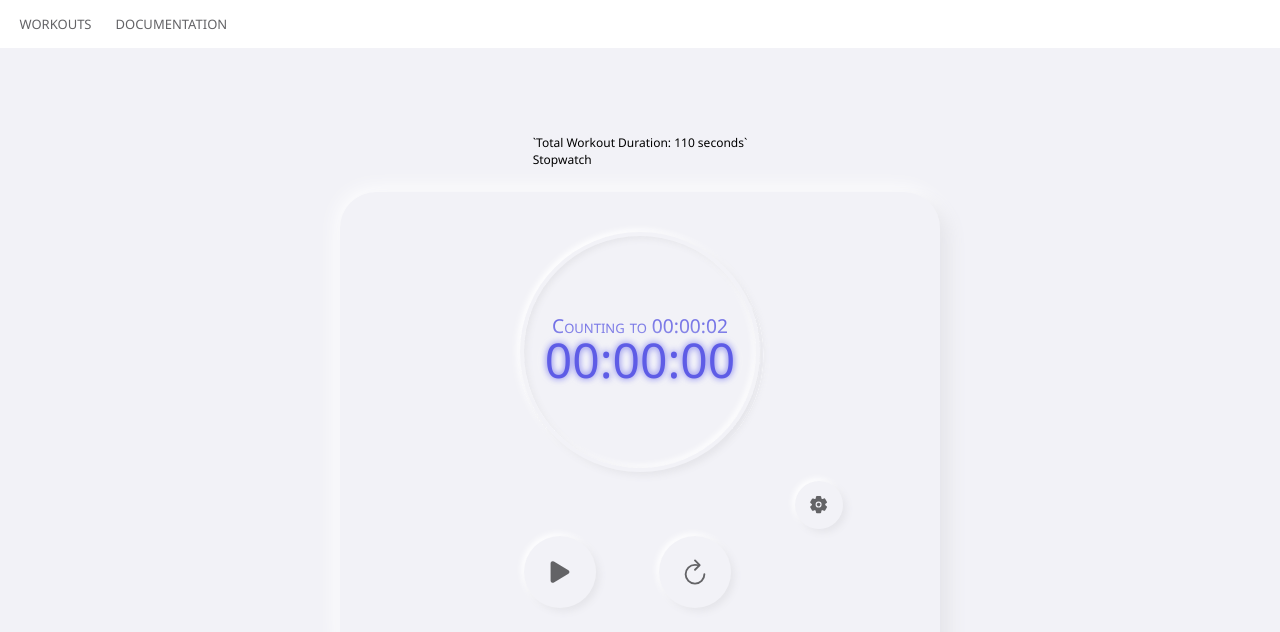
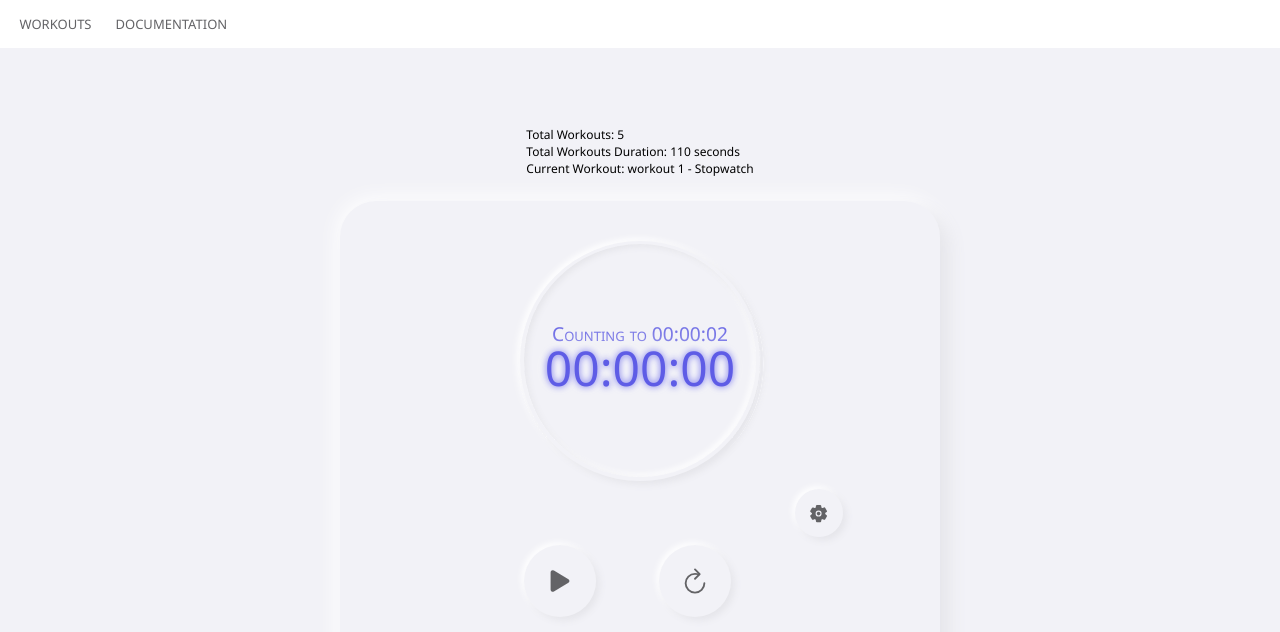
Before and after one commit to prof-tejera/assignment-3-DoryAzar, a React (Create React App) app: page / in a window 1280 px wide. Shown: the top 632 px of the page. Built offline with nearby package versions, Linux system fonts and the light colour scheme.

Commit message:
Ability to update configuration while running

```diff
--- a/src/components/generic/Timer.js
+++ b/src/components/generic/Timer.js
@@ -13,7 +13,8 @@ const CONFIG = TIMER_SETTINGS.configurations;
 const Timer = () => {
 
   const { ...context } = useContext(TimerContext);
-  const { timerCounting, toggleCounting, toggleSide, completeTimer, selectedTimer, isComplete, setSettings, resetWorkout } = context;
+  const { timerCounting, toggleCounting, toggleSide, completeTimer, selectedTimer, isComplete, setSettings,
+    resetWorkout, workouts, getWorkout, updateWorkout, currentWorkout } = context;
   const settings = TIMER_SETTINGS.schema[selectedTimer];
 
   // play button style
@@ -40,6 +41,14 @@ const Timer = () => {
     });
     // save the settings to the context
     setSettings(inputSettings);
+
+    // save settings in workouts
+    const workout = getWorkout(currentWorkout);
+    if (workout) {
+        workout.settings = inputSettings;
+        updateWorkout(workout);
+        console.log(workouts);
+    }
     flipSide();
   }
 
--- a/src/platform/SettingsProvider.js
+++ b/src/platform/SettingsProvider.js
@@ -48,6 +48,8 @@ export const SettingsProvider = ({ children }) => {
         setStopTime(settings.stopTime && isValid(settings.stopTime)? parseInt(settings.stopTime): 0);
         setTotalRounds(settings.totalRounds && isValid(settings.totalRounds, "rounds")? parseInt(settings.totalRounds):  1);
         setRestStartTime(settings.restStartTime && isValid(settings.restStartTime) ? parseInt(settings.restStartTime): 0);
+
+
     }, [selectedTimer])
 
 
--- a/src/platform/WorkoutSettingsProvider.js
+++ b/src/platform/WorkoutSettingsProvider.js
@@ -9,11 +9,11 @@ export const WorkoutSettingsContext = React.createContext({});
 
 
 const WORKOUTS = [
-    { id: 0, type: T_STOPWATCH, settings: {"startTime": 0,"stopTime": 2}, C: <Stopwatch  key={0} settings={{"startTime": 0,"stopTime": 2}} /> },
-    { id: 1, type: T_STOPWATCH, settings: {"startTime": 0,"stopTime": 3} , C: <Stopwatch  key={1} settings={{"startTime": 0,"stopTime": 3}} /> },
-    { id: 2, type: T_COUNTDOWN, settings: {"startTime": 10,"stopTime": 0},  C: <Countdown  key={2} settings={{"startTime": 10,"stopTime": 0}} /> },
-    { id: 3, type: T_XY, settings: {"startTime": 10,"totalRounds": 2}, C: <XY key={3} settings={{"startTime": 10,"totalRounds": 2}}/> },
-    { id: 4, type: T_TABATA, settings: {"startTime": 10,"restStartTime": 5,"totalRounds": 5}, C: <Tabata key={4} settings={{"startTime": 10,"restStartTime": 5,"totalRounds": 5}}/> }
+    { id: 0, title: "workout 1", type: T_STOPWATCH, settings: {"startTime": 0,"stopTime": 2}, C: <Stopwatch  key={0} settings={{"startTime": 0,"stopTime": 2}} /> },
+    { id: 1, title: "workout 2", type: T_STOPWATCH, settings: {"startTime": 0,"stopTime": 3} , C: <Stopwatch  key={1} settings={{"startTime": 0,"stopTime": 3}} /> },
+    { id: 2, title: "workout 3", type: T_COUNTDOWN, settings: {"startTime": 10,"stopTime": 0},  C: <Countdown  key={2} settings={{"startTime": 10,"stopTime": 0}} /> },
+    { id: 3, title: "workout 4", type: T_XY, settings: {"startTime": 10,"totalRounds": 2}, C: <XY key={3} settings={{"startTime": 10,"totalRounds": 2}}/> },
+    { id: 4, title: "workout 5", type: T_TABATA, settings: {"startTime": 10,"restStartTime": 5,"totalRounds": 5}, C: <Tabata key={4} settings={{"startTime": 10,"restStartTime": 5,"totalRounds": 5}}/> }
   ];
 
 export const WorkoutSettingsProvider = ({ children }) => {
@@ -23,13 +23,15 @@ export const WorkoutSettingsProvider = ({ children }) => {
 
 
     // CRUD: Create workout
-    const createWorkout  = (type, settings) => {
+    const createWorkout  = (title, type, settings) => {
         const id = workouts.length;
         setWorkouts([...workouts, {
             id,
+            title,
             type,
             "C": componentizeWorkout(type, settings)
         }]);
+        return id;
     }
 
     // CRUD: Retrieve workout
@@ -47,7 +49,18 @@ export const WorkoutSettingsProvider = ({ children }) => {
     const deleteWorkout = ({ id }) => {
         const updatedWorkouts = workouts.filter(w => w.id !== id);
         setWorkouts(updatedWorkouts);
-      }
+    }
+
+    // Get workout based on position
+    const getWorkout = (position) => !isEmpty() && hasNext()? workouts[position] : null;
+
+    // Get workout position
+    const getWorkoutPosition = ({ id }) => workouts.findIndex(workout => `${workout.id}` === `${id}`);
+
+    // Get Workout Property
+    const getWorkoutProperty = (index, property) => !isEmpty()? workouts[index][property] : null;
+
+
 
     // Componentize the workout
     const componentizeWorkout =  (id, type, settings) => {
@@ -98,7 +111,8 @@ export const WorkoutSettingsProvider = ({ children }) => {
                 workouts, setWorkouts, hasNext, isEmpty,
                 currentWorkout, setCurrentWorkout, nextWorkout,
                 resetWorkout, calculateTotalWorkout,
-                createWorkout, retrieveWorkout, updateWorkout, deleteWorkout, componentizeWorkout
+                createWorkout, retrieveWorkout, updateWorkout, deleteWorkout,
+                componentizeWorkout, getWorkout, getWorkoutPosition, getWorkoutProperty
             }}>
             {children}
         </WorkoutSettingsContext.Provider>;
--- a/src/views/TimersView.js
+++ b/src/views/TimersView.js
@@ -4,7 +4,7 @@ import Panel from "../components/generic/Panel/Panel";
 
 const TimersView = () => {
 
-  const { workouts, selectedTimer, setSelectedTimer, currentWorkout, hasNext, isEmpty, calculateTotalWorkout } = useContext(TimerContext);
+  const { workouts, selectedTimer, setSelectedTimer, currentWorkout, hasNext, isEmpty, calculateTotalWorkout, getWorkoutProperty } = useContext(TimerContext);
 
   useEffect(() => {
     if (hasNext())
@@ -15,8 +15,9 @@ const TimersView = () => {
   return (
     <>
       <div>
-        <div>`Total Workout Duration: {calculateTotalWorkout()} seconds`</div>
-        {selectedTimer}
+        <div>Total Workouts: {workouts.length}</div>
+        <div>Total Workouts Duration: {calculateTotalWorkout()} seconds</div>
+        <div>Current Workout: {getWorkoutProperty(hasNext()? currentWorkout : currentWorkout - 1, 'title')} - {selectedTimer}</div>
       </div>
       <Panel id="timer_panel">
         {isEmpty()? (<div>Let's start your workout</div>) : (
```
